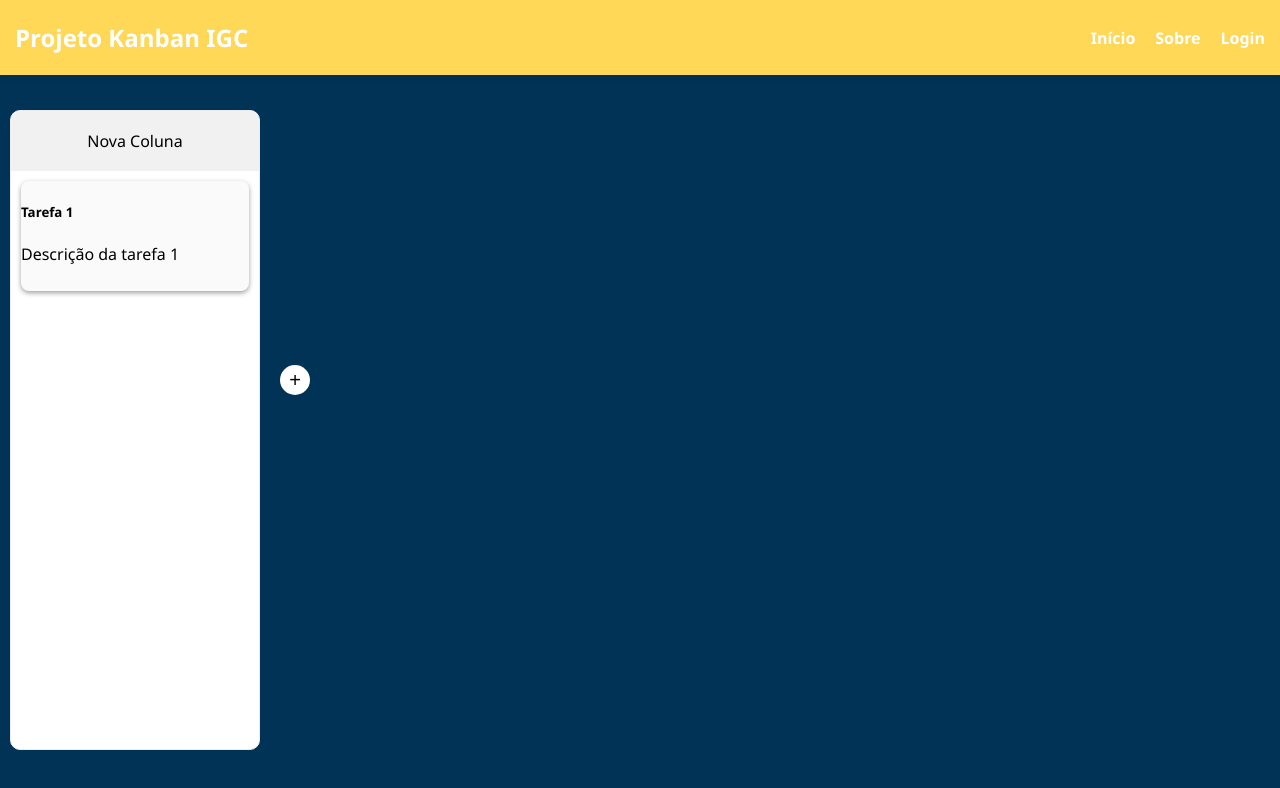
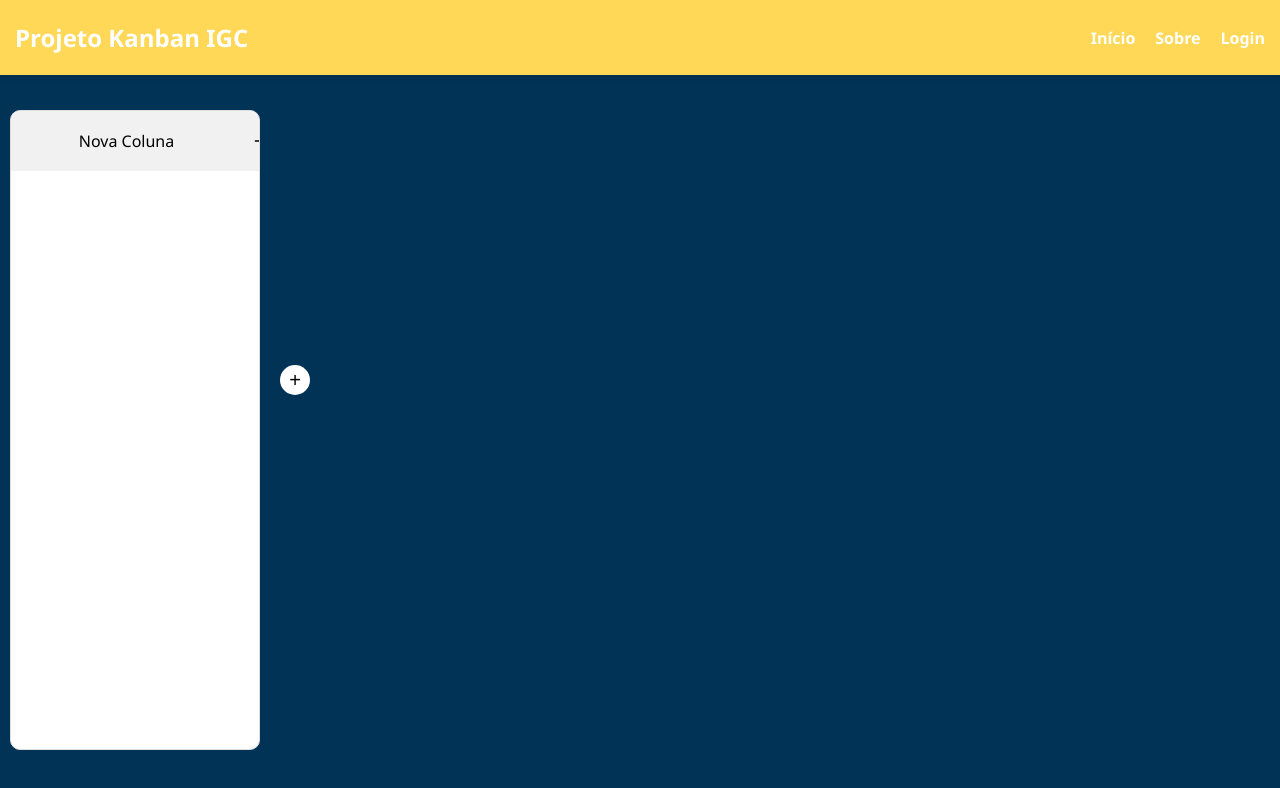
Before and after one commit to juliocsoares/quadro-kanban, a React (Create React App) app: page / in a window 1280 px wide. Shown: the top 788 px of the page. Built offline with nearby package versions, Linux system fonts and the light colour scheme.

Commit message:
feito correções visuais e da descrição do card

```diff
--- a/package.json
+++ b/package.json
@@ -9,7 +9,9 @@
     "@testing-library/user-event": "^13.5.0",
     "bootstrap-icons": "^1.11.3",
     "react": "^18.3.1",
+    "react-beautiful-dnd": "^13.1.1",
     "react-dom": "^18.3.1",
+    "react-icons": "^5.5.0",
     "react-quill": "^2.0.0",
     "react-scripts": "^5.0.1",
     "web-vitals": "^2.1.4"
--- a/src/componentes/Coluna-kanban/coluna_kanban.css
+++ b/src/componentes/Coluna-kanban/coluna_kanban.css
@@ -1,12 +1,15 @@
 .coluna {
-    width: 250px;
-    height: 80vh;
-    border: 1px solid rgb(236, 236, 236);
+    width: 250px; /* Largura fixa */
+    min-width: 250px; /* Garante que não encolha */
+    height: 80vh; /* Altura fixa */
+    border: 1px solid #ddd;
     border-radius: 10px;
     box-sizing: border-box;
+    background-color: #fff;
+    overflow: hidden;
+    display: flex;
+    flex-direction: column;
     margin-top: 100px;
-    transition: box-shadow 0.3s ease-in-out;
-    background-color: rgb(255, 255, 255);
   }
 
   .header-coluna {
@@ -27,7 +30,6 @@
     text-align: center;
     all: unset;
     font-size: 1rem;
-
   }
 
   .titulo-coluna:focus {
@@ -49,14 +51,8 @@
     cursor: pointer;
   }
 
-
-.pop-up-icone button {
-    position: absolute;
-    border-radius: 8px;
-    background-color: white;
-    height: 30px;
-    font-size: 13px;
-    border: none;
-    box-shadow: 0 2px 5px rgba(0, 0, 0, 0.377);
-    cursor: pointer;
+  .lista-cards {
+    flex-grow: 1; /* Ocupa o espaço restante */
+    overflow-y: auto; /* Rolagem vertical */
+    padding: 8px;
   }
--- a/src/componentes/Coluna-kanban/index.js
+++ b/src/componentes/Coluna-kanban/index.js
@@ -1,14 +1,40 @@
 import { useState } from "react";
 import "./coluna_kanban.css";
 import { Card } from "../card";
+import { FiTrash, FiPlus } from "react-icons/fi";
 
 export const COLUNA_KANBAN = ({ removerColuna }) => {
-  const [titulo, setTitulo] = useState("Nova Coluna");  // Título da coluna
-  const [tituloCard, setTituloCard] = useState("Tarefa 1");  // Título do card
+  const [titulo, setTitulo] = useState("Nova Coluna");
+  const [cards, setCards] = useState([]);
+  const [popupAberto, setPopupAberto] = useState(false);
+  const [novoTituloCard, setNovoTituloCard] = useState("");
+  const [novaDescricao, setNovaDescricao] = useState("");
 
-  // Função para atualizar o título do card
-  const atualizarTituloCard = (novoTituloCard) => {
-    setTituloCard(novoTituloCard);  // Atualiza o título do card
+  const abrirPopup = () => setPopupAberto(true);
+  const fecharPopup = () => {
+    setPopupAberto(false);
+    setNovoTituloCard("");
+    setNovaDescricao("");
+  };
+
+  const adicionarCard = () => {
+    if (novoTituloCard.trim() !== "") {
+      const novoCard = {
+        id: Date.now(),
+        titulo: novoTituloCard,
+        descricao: novaDescricao,
+      };
+      setCards([...cards, novoCard]);
+      fecharPopup();
+    }
+  };
+
+  const atualizarCard = (id, novoTitulo, novaDescricao) => {
+    setCards(
+      cards.map((card) =>
+        card.id === id ? { ...card, titulo: novoTitulo, descricao: novaDescricao } : card
+      )
+    );
   };
 
   return (
@@ -17,18 +43,50 @@ export const COLUNA_KANBAN = ({ removerColuna }) => {
         <input
           className="titulo-coluna"
           value={titulo}
-          onChange={(e) => setTitulo(e.target.value)}  // Atualiza o título da coluna
+          onChange={(e) => setTitulo(e.target.value)}
         />
+        <div className="icones-coluna">
+          <FiPlus onClick={abrirPopup} />
+          <FiTrash onClick={removerColuna} />
+        </div>
       </header>
 
-      {/* Passando o título do card e a função para atualizar */}
-      <Card
-        tituloCard={tituloCard}  // Passa o título do card
-        descricao="Descrição da tarefa 1"
-        dataCriacao={Date.now()}
-        coluna={titulo}
-        atualizarTituloCard={atualizarTituloCard}  // Passa a função de atualização do título do card
-      />
+      <div className="lista-cards">
+        {cards.map((card) => (
+          <Card
+            key={card.id}
+            id={card.id}
+            tituloCard={card.titulo}
+            descricao={card.descricao}
+            dataCriacao={Date.now()}
+            coluna={titulo}
+            atualizarCard={atualizarCard} // Passando a função correta
+          />
+        ))}
+      </div>
+
+      {popupAberto && (
+        <div className="overlay">
+          <div className="popup">
+            <h2>Novo Card</h2>
+            <label>Título:</label>
+            <input
+              type="text"
+              value={novoTituloCard}
+              onChange={(e) => setNovoTituloCard(e.target.value)}
+            />
+            <label>Descrição:</label>
+            <textarea
+              value={novaDescricao}
+              onChange={(e) => setNovaDescricao(e.target.value)}
+            ></textarea>
+            <div className="botoes">
+              <button className="salvar" onClick={adicionarCard}>Criar</button>
+              <button className="fechar" onClick={fecharPopup}>Cancelar</button>
+            </div>
+          </div>
+        </div>
+      )}
     </div>
   );
 };
--- a/src/componentes/card/card.css
+++ b/src/componentes/card/card.css
@@ -1,25 +1,24 @@
 .card {
-    margin: 10px;
+  margin: 10px 0; /* Margem apenas em cima e embaixo */
   border-radius: 10px;
-    height: 110px;
+  height: auto; /* Altura automática */
   text-align: start;
   transition: box-shadow 0.3s ease-in-out;
-    overflow: hidden;
   background-color: #fafafa;
   border-radius: 8px;
   box-shadow: 0 2px 5px rgba(0, 0, 0, 0.377);
+  padding: 8px;
+}
 
+.card:hover {
+  box-shadow: 1px 1px 5px rgba(86, 86, 86, 0.742);
+  cursor: pointer;
 }
 
 .titulo-card {
     margin: 10px;
     margin-top: -10px;
 
-}
-
-.card:hover {
-    box-shadow: 1px 1px 5px rgba(86, 86, 86, 0.742);
-    cursor: pointer;
 }
 
 .titulo-card h6 {
--- a/src/componentes/card/index.js
+++ b/src/componentes/card/index.js
@@ -3,7 +3,7 @@ import "./card.css";
 import ReactQuill from "react-quill";
 import "react-quill/dist/quill.snow.css";
 
-export const Card = ({ tituloCard, descricao, dataCriacao, coluna, atualizarTituloCard }) => {
+export const Card = ({ id, tituloCard, descricao, dataCriacao, coluna, atualizarCard }) => {
   const [popupAberto, setPopupAberto] = useState(false);
   const [novoTituloCard, setNovoTitulo] = useState(tituloCard);
   const [novaDescricao, setNovaDescricao] = useState(descricao);
@@ -31,7 +31,7 @@ export const Card = ({ tituloCard, descricao, dataCriacao, coluna, atualizarTitu
   const salvarEdicao = () => {
     console.log("Título salvo:", novoTituloCard);
     console.log("Descrição salva:", novaDescricao);
-    atualizarTituloCard(novoTituloCard);
+    atualizarCard(id, novoTituloCard, novaDescricao);
     fecharPopup();
   };
 
```
Also changed, not shown: 1 other file (tests, documents, lock files or other folders). Lines whose indentation alone changed are shown as unchanged.
